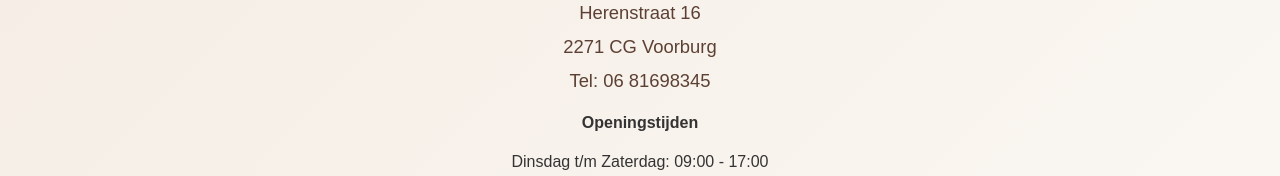
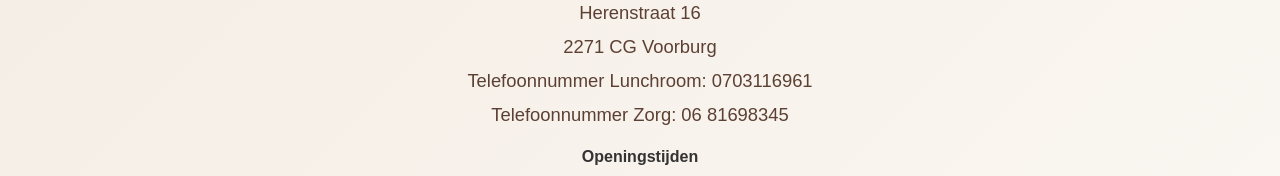
Before and after one commit to rickslotboom/speciaalzaakvoorburg, a React (Create React App) app: page / in a window 1280 px wide. Shown: the part 2251-2427 px from the top of the page. Built offline with nearby package versions, Linux system fonts and the light colour scheme.

Commit message:
Telefoonnummer aangepast

```diff
--- a/src/pages/Home.js
+++ b/src/pages/Home.js
@@ -120,7 +120,8 @@ export default function Home() {
           <div className="contact-details">
             <p>Herenstraat 16</p>
             <p>2271 CG Voorburg</p>
-            <p>Tel: 06 81698345</p>
+            <p>Telefoonnummer Lunchroom: 0703116961</p>
+            <p>Telefoonnummer Zorg: 06 81698345</p>
           </div>
           <div className="openingstijden">
             <h4>Openingstijden</h4>
```
